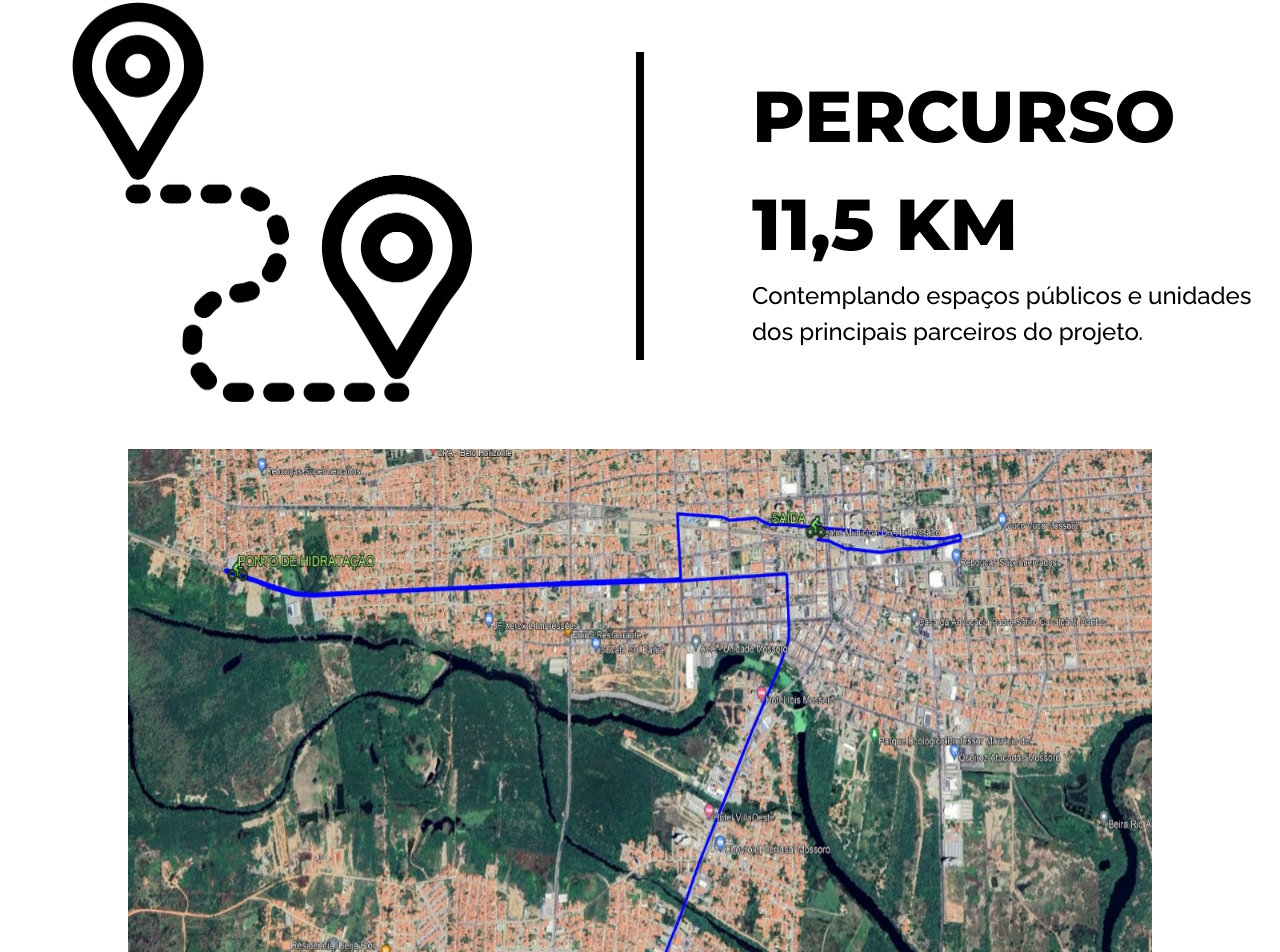
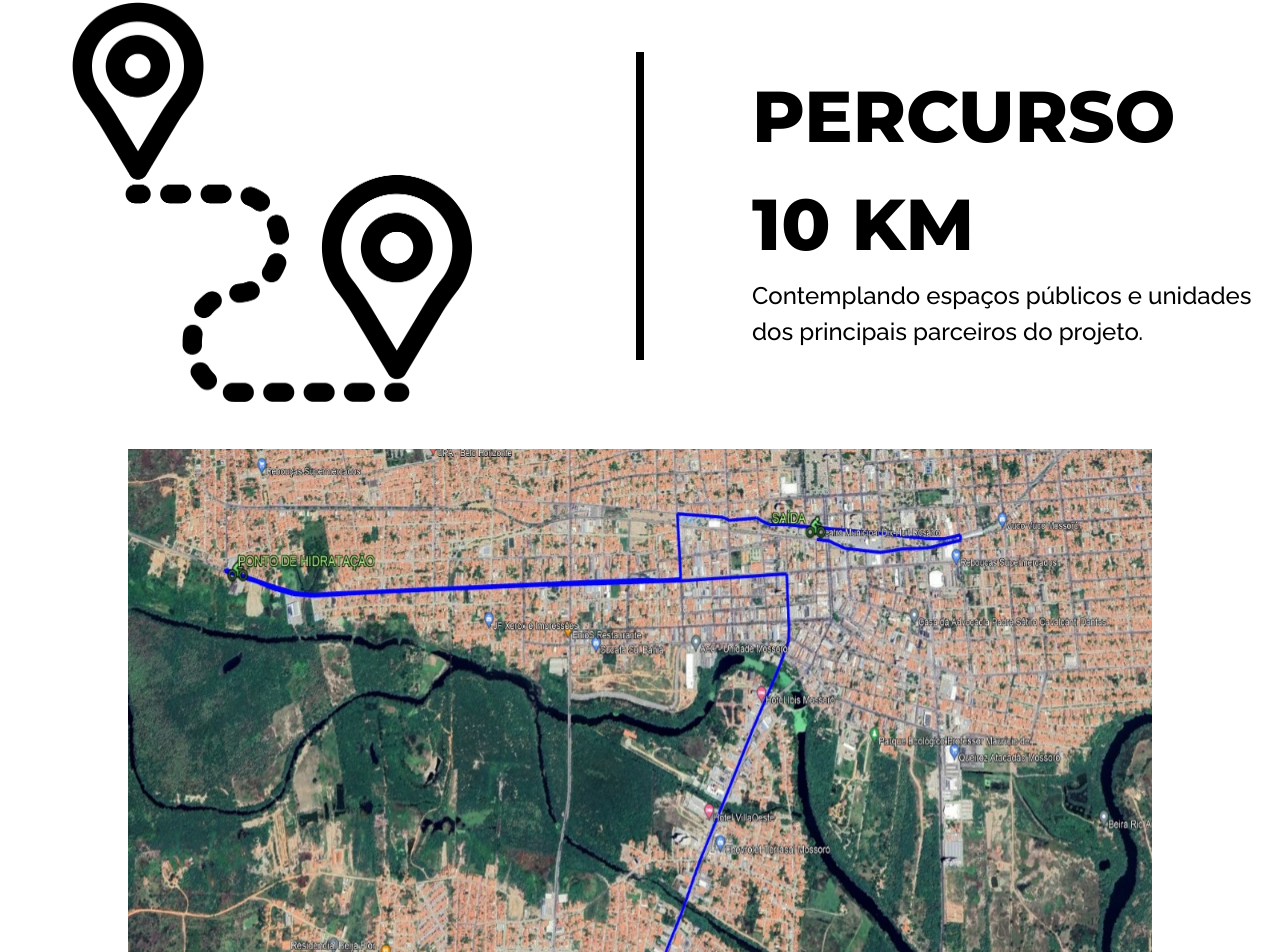
Before and after one commit to Fernandorj9/amarelo, a Next.js app: page / in a window 1280 px wide. Shown: the part 1892-2844 px from the top of the page. Built offline with nearby package versions, Linux system fonts and the light colour scheme; no server answers.

Commit message:
atualizacao

```diff
--- a/src/components/parts/Section/Route.tsx
+++ b/src/components/parts/Section/Route.tsx
@@ -65,7 +65,7 @@ export function RouteSection() {
             textTransform="uppercase"
             fontFamily="heading"
           >
-            11,5 KM
+            10 KM
           </Text>
           <Text
             fontSize="2xl"
```
Also changed, not shown: public/assets/percurso_2022.jpg (added), 1 other file (tests, documents, lock files or other folders).
